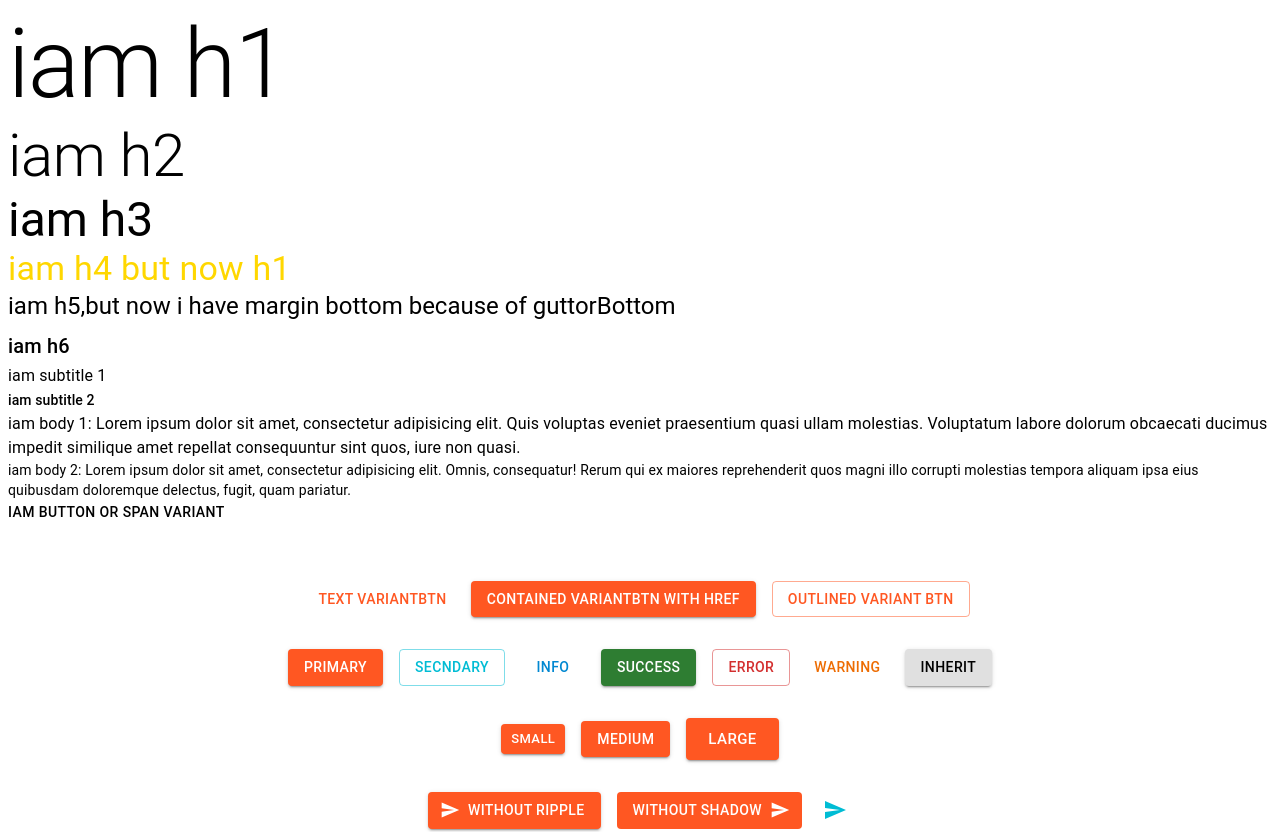
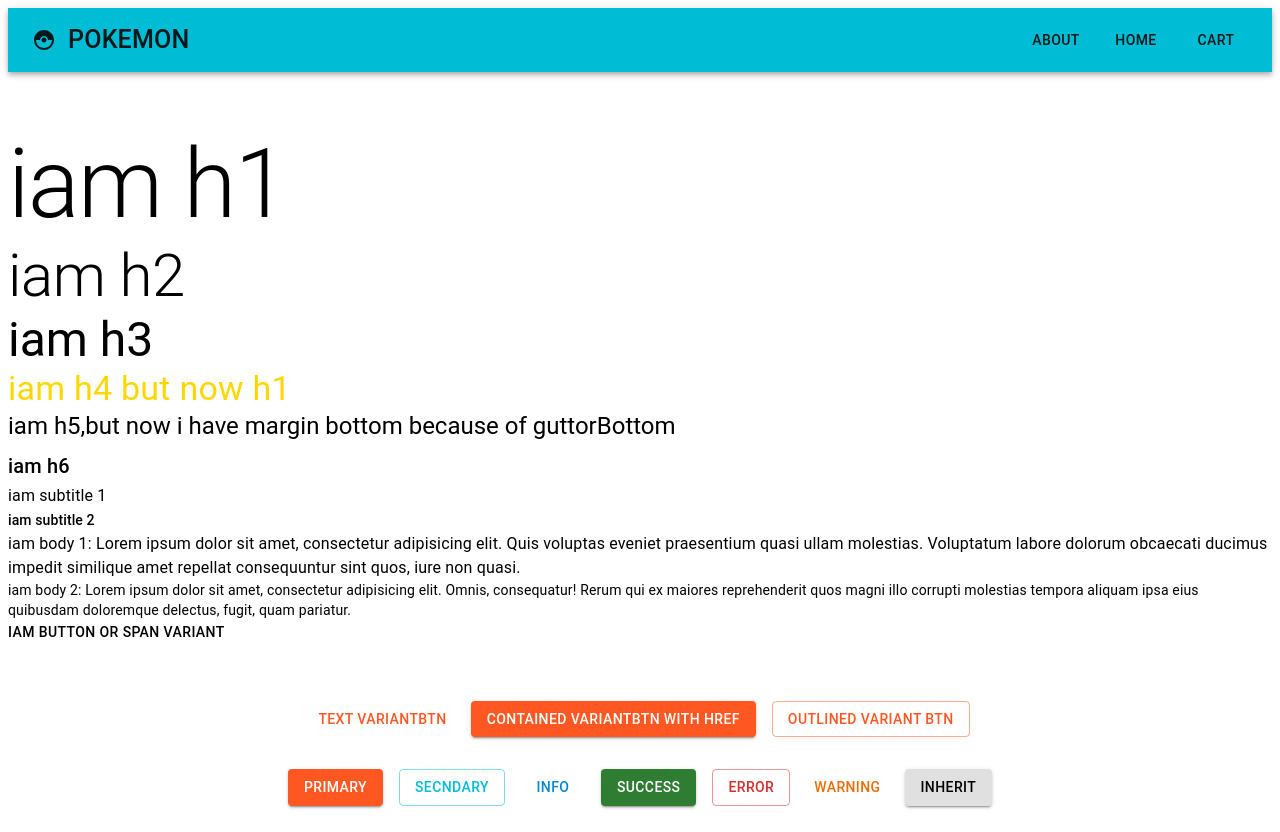
Before and after one commit to farooqpk/learnMUI, a React (Vite) app: page / in a window 1280 px wide. Shown: the top 832 px of the page. Built offline with nearby package versions, Linux system fonts and the light colour scheme.

Commit message:
completed navbar

```diff
--- a/src/App.tsx
+++ b/src/App.tsx
@@ -12,6 +12,7 @@ import { LayoutMUI } from "./components/layoutMUI";
 import { CardMUI } from "./components/cardMUI";
 import { AccordianMUI } from "./components/accordianMUI";
 import { MUIresponsiveness } from "./components/MUIresponsiveness";
+import { NavbarMUI } from "./components/navbarMUI";
 
 const theme = createTheme({
   palette: {
@@ -29,6 +30,7 @@ function App() {
     <>
       <ThemeProvider theme={theme}>
         <Stack gap={7}>
+          <NavbarMUI />
           <TypographyMUI />
           <ButtonMUI />
           <TextFieldMUI />
--- /dev/null
+++ b/src/components/navbarMUI.tsx
@@ -0,0 +1,33 @@
+import {
+  AppBar,
+  Button,
+  IconButton,
+  Stack,
+  Toolbar,
+  Typography,
+} from "@mui/material";
+import { CatchingPokemon } from "@mui/icons-material";
+
+export const NavbarMUI = () => {
+  return (
+    <AppBar position="static" color="secondary">
+      <Toolbar>
+        <IconButton size="large" edge="start" color="inherit">
+          <CatchingPokemon />
+        </IconButton>
+        <Typography
+          variant="h6"
+          component={"div"}
+          sx={{ flex: 1, fontSize: { xs: "18px", md: "25px" } }}
+        >
+          POKEMON
+        </Typography>
+        <Stack direction={"row"} spacing={2}>
+          <Button color="inherit">About</Button>
+          <Button color="inherit">Home</Button>
+          <Button color="inherit">Cart</Button>
+        </Stack>
+      </Toolbar>
+    </AppBar>
+  );
+};
```
